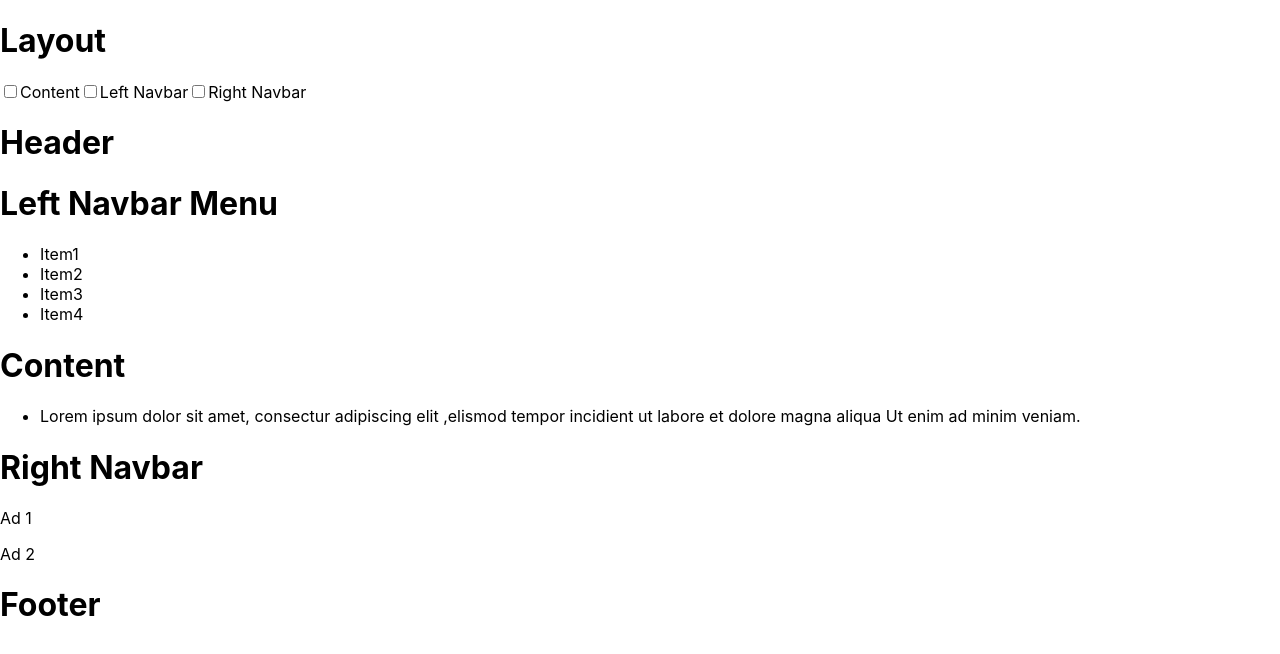
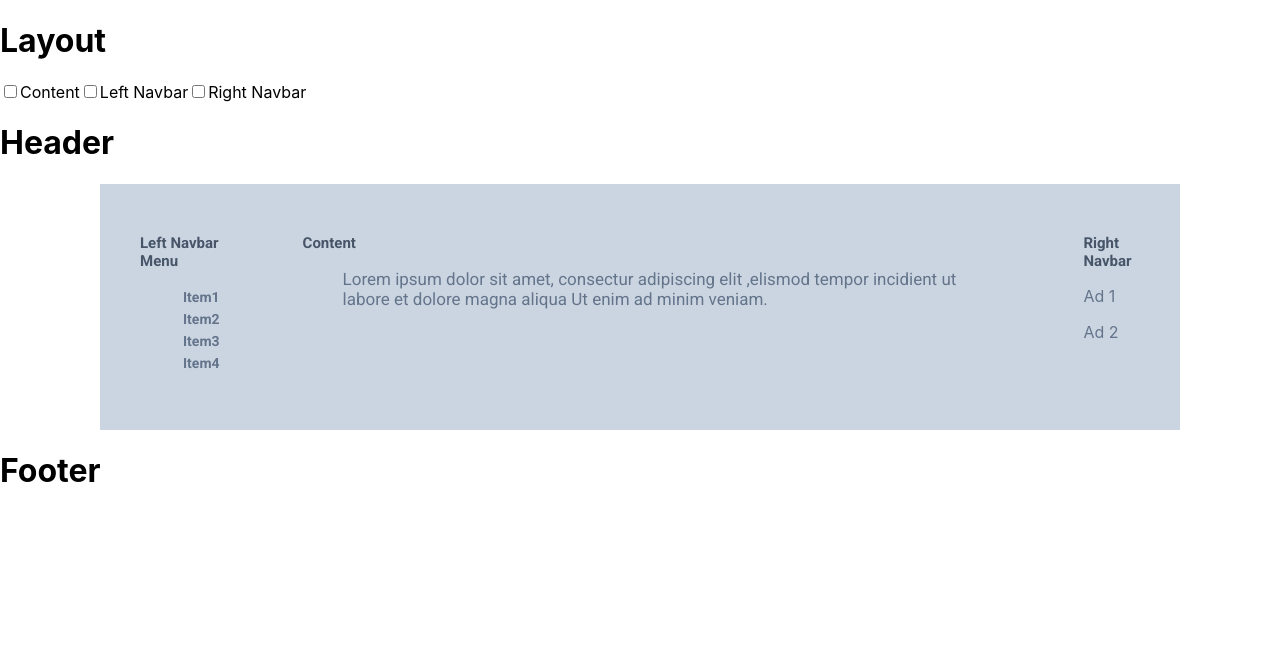
Before and after one commit to AjayShamala/LayoutBuilder-Reactjs, a React (Create React App) app: page / in a window 1280 px wide. Shown: the top 654 px of the page. Built offline with nearby package versions, Linux system fonts and the light colour scheme; a web font is replaced by a local one.

Commit message:
Update index.css

```diff
--- a/src/components/Body/index.css
+++ b/src/components/Body/index.css
@@ -1 +1,44 @@
 /* Write your CSS here */
+.container {
+  display: flex;
+  justify-content: space-around;
+  margin-left: 100px;
+  margin-right: 100px;
+}
+.navbar-container {
+  background-color: #cbd5e1;
+  padding-top: 40px;
+  padding-left: 40px;
+  padding-bottom: 40px;
+  padding-right: 40px;
+}
+.navbar-containers {
+  background-color: #e2e8f0;
+  padding-top: 40px;
+  padding-left: 40px;
+  padding-bottom: 40px;
+  padding-right: 40px;
+}
+.left {
+  color: #475569;
+  font-family: 'Roboto';
+  font-size: 15px;
+}
+.unorder-list {
+  list-style-type: none;
+}
+.list-container {
+  color: #64748b;
+  font-size: 14px;
+  padding: 3px;
+  font-weight: bold;
+  font-family: 'Roboto';
+}
+.para {
+  font-size: 17px;
+  font-family: 'Roboto';
+  color: #64748b;
+}
+.list {
+  color: #64748b;
+}
```
